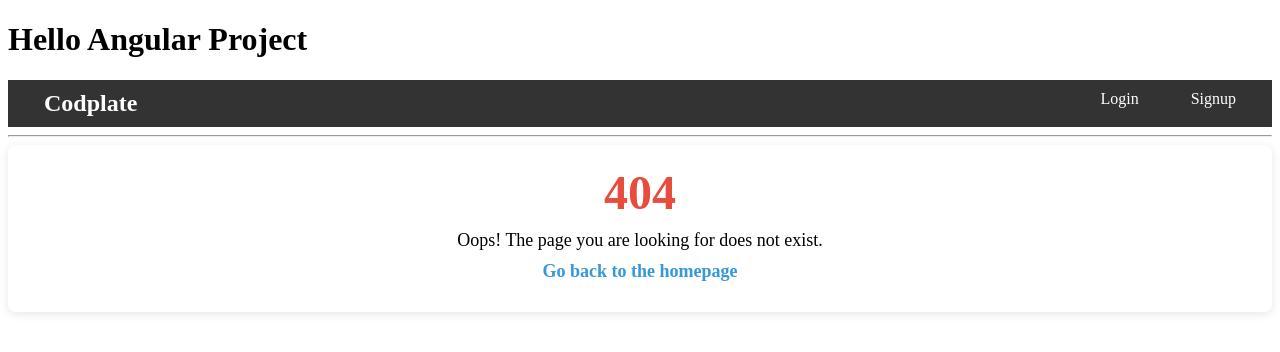
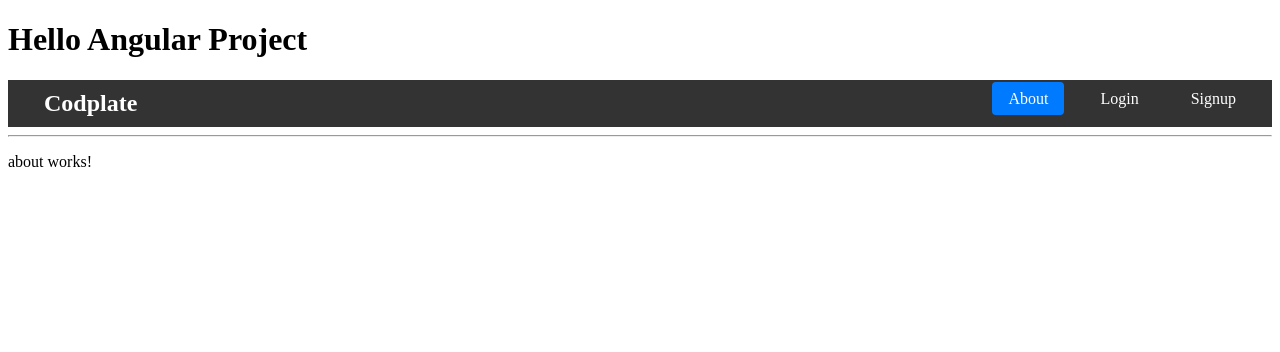
Before and after one commit to krishna0diggi/Codepen-Clone-Angular, an Angular app: page /about in a window 1280 px wide. Before the commit this address had no page. Shown: the top 352 px of the page. Built offline with nearby package versions, Linux system fonts and the light colour scheme.

Commit message:
frontend-complete

```diff
--- /dev/null
+++ b/src/app/components/about/about.component.html
@@ -0,0 +1 @@
+<p>about works!</p>
--- a/src/app/components/navbar/navbar.component.html
+++ b/src/app/components/navbar/navbar.component.html
@@ -4,6 +4,9 @@
             <a routerLink="/">Codplate</a>
         </h2>
         <ul>
+            <li>
+                <a routerLink="/about" routerLinkActive="active">About</a>
+            </li>
             <li>
                 <a routerLink="/login" routerLinkActive="active">Login</a>
             </li>
```
Also changed, not shown: src/app/app.routes.ts (+7 -0 lines), src/app/components/about/about.component.ts (added, +12 -0 lines), src/app/components/about/about.component.css (added), 1 other file (tests, documents, lock files or other folders).
